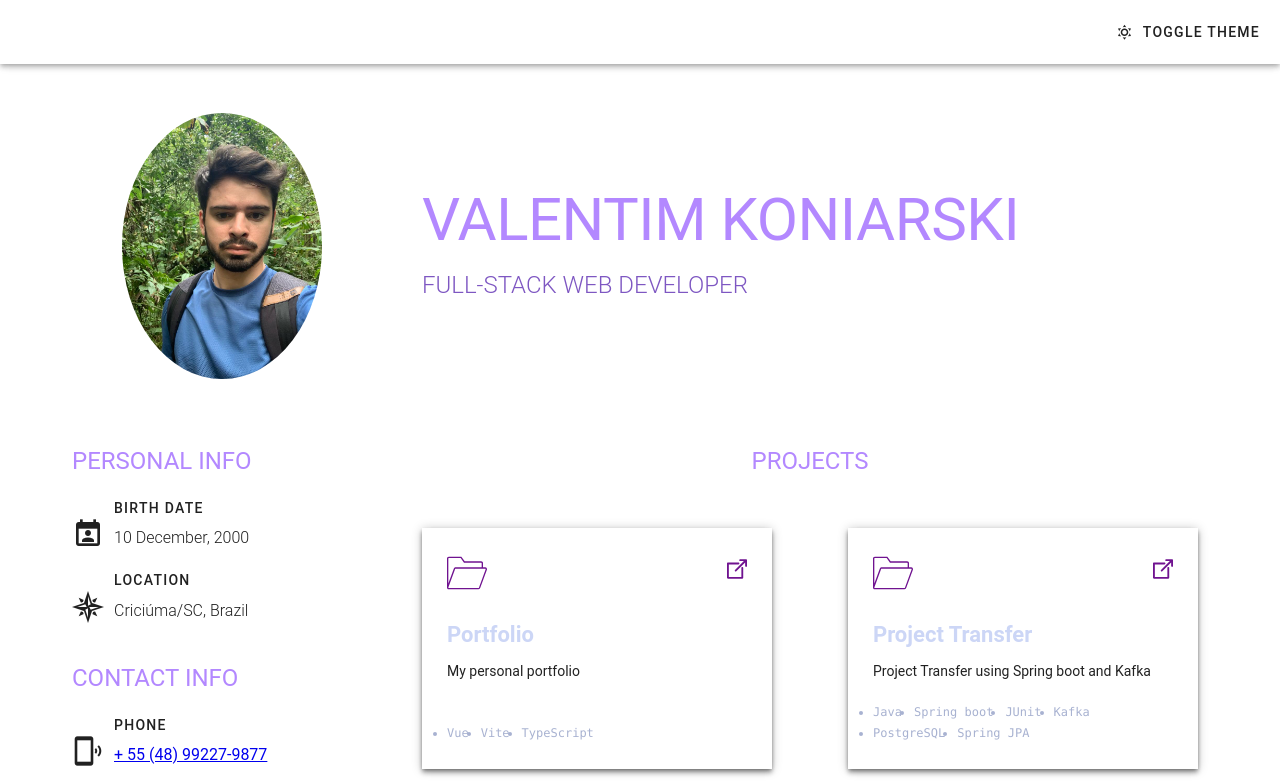
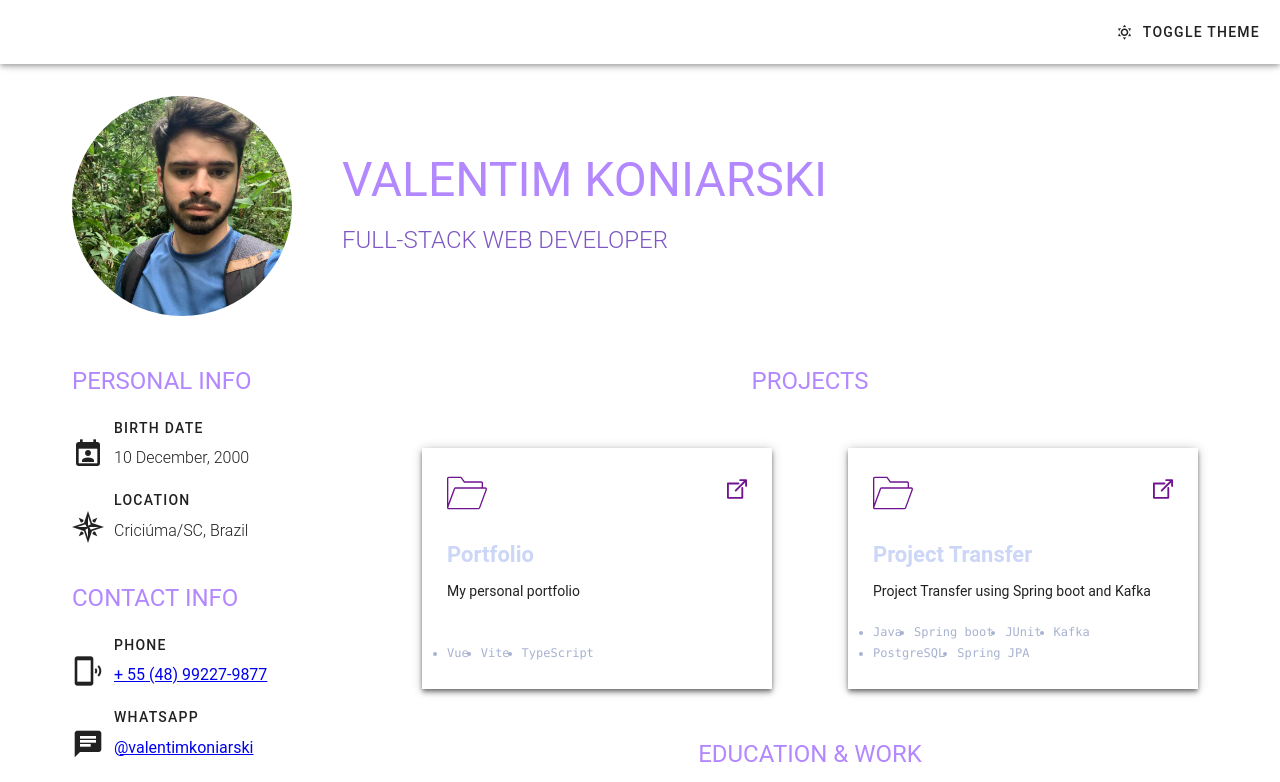
Before and after one commit to valentimkoniarski/Portfolio, a Vue app: page / in a window 1280 px wide. Shown: the top 782 px of the page. Built offline with nearby package versions, Linux system fonts and the light colour scheme.

Commit message:
ajustado imagem de perfil

```diff
--- a/src/views/Profile.vue
+++ b/src/views/Profile.vue
@@ -2,12 +2,14 @@
   <v-container>
     <div class="profile">
       <div class="profile__image">
-        <v-avatar :size="smAndDown ? 200 : 300">
-          <img src="../assets/images/valentim_photo.jpeg" alt="avatar" width="200" style="border-radius: 50%;">
+        <v-avatar :size="220">
+          <img src="../assets/images/valentim_photo.jpeg" alt="avatar"
+            width="220"
+          >
         </v-avatar>
       </div>
       <div class="profile__text">
-        <h1 class="text-uppercase font-weight-regular text-deep-purple-accent-1" :class="xs ? 'text-h3' : 'text-h2'">
+        <h1 class="text-uppercase font-weight-regular text-deep-purple-accent-1 text-h3">
           Valentim Koniarski</h1>
         <h2 class="text-h5 text-uppercase font-weight-light mt-5 text-deep-purple-lighten-1">Full-stack web
           developer</h2>
@@ -19,7 +21,6 @@
           <personal-info/>
         </div>
 
-
         <div class="block__element block__element-2">
           <projects/>
           <timeline/>
@@ -29,15 +30,12 @@
   </v-container>
 </template>
 <script lang="ts" setup>
-import {defineComponent} from 'vue'
 import PersonalInfo from '@/components/personalInfo/PersonalInfo.vue'
 import Timeline from '@/components/timeline/Timeline.vue'
 import Projects from '@/components/projects/Projects.vue'
+import { useDisplay } from 'vuetify'
 
-import {useDisplay} from "vuetify";
-
-const {xs, sm, smAndDown, md, mdAndDown} = useDisplay()
-
+const { xs, mdAndDown } = useDisplay()
 
 </script>
 
```
